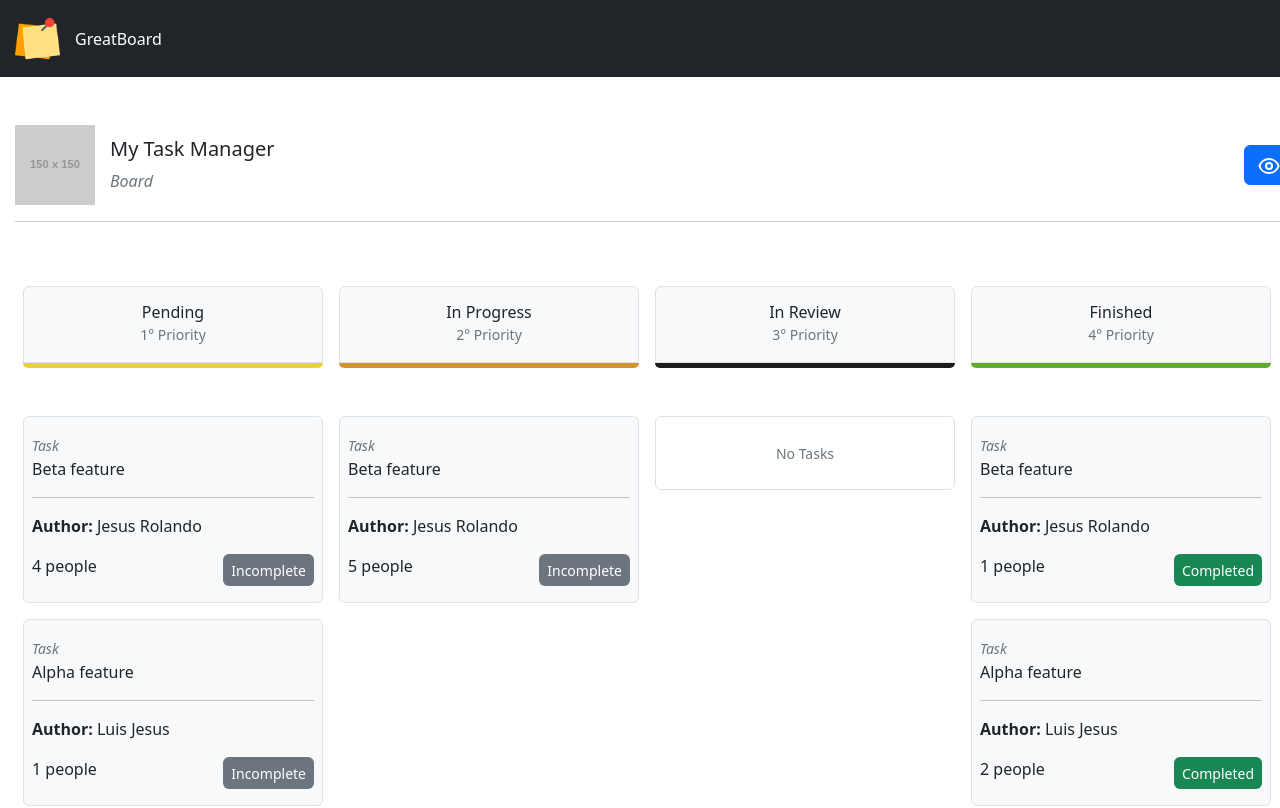
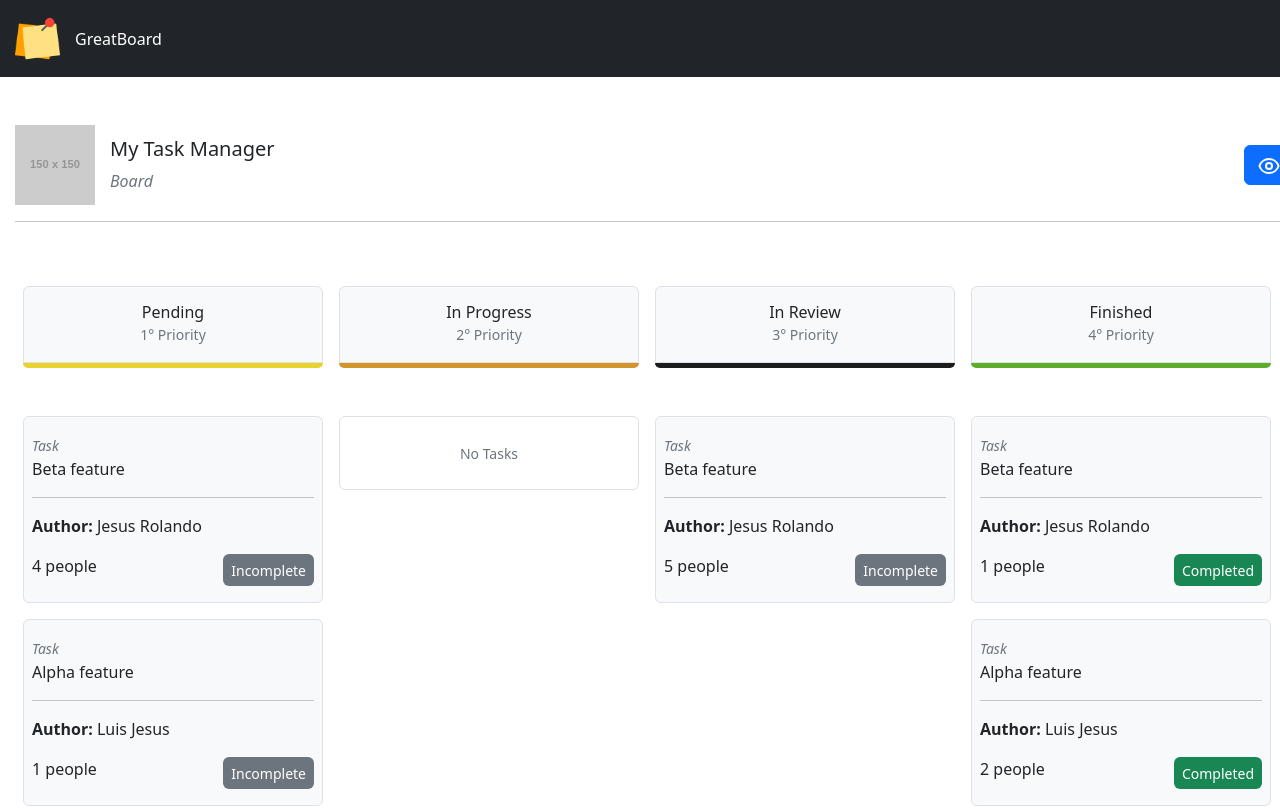
Before and after one commit to LuisRococo/task-manager-app-front, a React (Vite) app: page / in a window 1280 px wide. Shown: the top 808 px of the page. Built offline with nearby package versions, Linux system fonts and the light colour scheme.

Commit message:
refactor task-lists

```diff
--- /dev/null
+++ b/src/appState/taskListState.ts
@@ -0,0 +1,7 @@
+import { atom } from "recoil";
+import { ITaskListState } from "../interfaces/taskList";
+
+export const taskListState = atom<ITaskListState[]>({
+  key: "board-task-list-state",
+  default: [],
+});
--- a/src/components/boardPage/TaskList/TaskList.tsx
+++ b/src/components/boardPage/TaskList/TaskList.tsx
@@ -1,33 +1,16 @@
 import React, { useEffect, useState } from "react";
 import "./TaskList.scss";
-import { ITaskList } from "../../../interfaces/taskList";
+import { ITaskListState } from "../../../interfaces/taskList";
 import { EmptyTaskListCard } from "./EmptyTaskListCard";
-import { ITask } from "../../../interfaces/task";
 import { TaskCard } from "../TaskCard.tsx/TaskCard";
-import {
-  taskGroup1,
-  taskGroup2,
-  taskGroupCompleted,
-} from "../../../placeholders/tasksPlaceholders";
 
-interface CardList {
-  taskList: ITaskList;
-  onClick: (taskList: ITaskList) => void;
+interface ITaskList {
+  taskList: ITaskListState;
+  onClick: (taskList: ITaskListState) => void;
 }
 
-export const TaskList: React.FC<CardList> = ({ taskList, onClick }) => {
-  const [tasks, setTasks] = useState<ITask[]>([]);
-
-  useEffect(() => {
-    // Placeholder code
-    if (taskList.priority === 1) {
-      setTasks(taskGroup1);
-    } else if (taskList.priority === 2) {
-      setTasks(taskGroup2);
-    } else if (taskList.priority === 4) {
-      setTasks(taskGroupCompleted);
-    }
-  }, []);
+export const TaskList: React.FC<ITaskList> = ({ taskList, onClick }) => {
+  const { tasks, color, name, priority, listId } = taskList;
 
   return (
     <div className="task-list mx-2 col-inside-scroll pb-4 h-100">
@@ -39,12 +22,12 @@ export const TaskList: React.FC<CardList> = ({ taskList, onClick }) => {
         }}
       >
         <div className="w-100 bg-light rounded-top p-3 text-center border">
-          <p className="h6 m-0">{taskList.name}</p>
-          <small className="text-muted">{taskList.priority}° Priority</small>
+          <p className="h6 m-0">{name}</p>
+          <small className="text-muted">{priority}° Priority</small>
         </div>
         <div
           className="task-list-bottom rounded-bottom"
-          style={{ backgroundColor: taskList.color }}
+          style={{ backgroundColor: color }}
         ></div>
       </div>
 
--- a/src/components/boardPage/TaskListContainer/TaskListContainer.tsx
+++ b/src/components/boardPage/TaskListContainer/TaskListContainer.tsx
@@ -1,27 +1,26 @@
 import React, { useState } from "react";
 import * as ReactDOM from "react-dom";
 import "./TaskListContainer.scss";
-import { TaskLists } from "../../../placeholders/taskListsPlaceholders";
 import { TaskList as TaskList } from "../TaskList/TaskList";
 import { TaskListModal } from "../TaskListModal/TaskListModal";
-import { ITaskList } from "../../../interfaces/taskList";
+import { useTaskListState } from "../../../hooks/useTaskListState";
+import { ITaskListState } from "../../../interfaces/taskList";
 
-interface TaskListContainer {
-  boardId?: number;
-}
+interface TaskListContainer {}
 
-export const TaskListContainer: React.FC<TaskListContainer> = ({ boardId }) => {
-  const [taskLists, setTaskLists] = useState(TaskLists);
+export const TaskListContainer: React.FC<TaskListContainer> = () => {
+  const { taskLists, setSingleTaskList, findTaskList } = useTaskListState();
   const [modalVisibility, setModalVisibility] = useState(false);
-  const [modalTaskList, setModalTaskList] = useState<ITaskList | undefined>(
-    undefined
-  );
+  //! Fix modal as well
+  const [modalTaskList, setModalTaskList] = useState<
+    ITaskListState | undefined
+  >(undefined);
 
   function handleModalClose() {
     setModalVisibility(false);
   }
 
-  function handleTaskListClick(taskList: ITaskList) {
+  function handleTaskListClick(taskList: ITaskListState) {
     setModalTaskList(taskList);
     setModalVisibility(true);
   }
@@ -34,15 +33,17 @@ export const TaskListContainer: React.FC<TaskListContainer> = ({ boardId }) => {
   ) {
     setModalVisibility(false);
 
-    for (let index = 0; index < taskLists.length; index++) {
-      const taskList = taskLists[index];
-      if (taskList.listId === taskListId) {
-        taskList.name = name;
-        taskList.priority = priority;
-        taskList.color = color;
-        return;
-      }
-    }
+    let taskListToUpdate = findTaskList(taskListId);
+
+    if (!taskListToUpdate) return;
+
+    taskListToUpdate = { ...taskListToUpdate };
+
+    taskListToUpdate.name = name;
+    taskListToUpdate.priority = priority;
+    taskListToUpdate.color = color;
+
+    setSingleTaskList(taskListToUpdate);
   }
 
   return (
--- /dev/null
+++ b/src/hooks/useTaskListState.ts
@@ -0,0 +1,45 @@
+import React from "react";
+import { taskListState } from "../appState/taskListState";
+import { useRecoilState } from "recoil";
+import { ITaskListState } from "../interfaces/taskList";
+import { taskLists as taskListsPlaceholder } from "../placeholders/taskListsPlaceholders";
+
+export const useTaskListState = () => {
+  const [taskLists, setTaskLists] = useRecoilState(taskListState);
+
+  async function fetchTaskLists(boardId: number) {
+    const newTaskLists: ITaskListState[] = taskListsPlaceholder;
+    setTaskLists(newTaskLists);
+  }
+
+  function setSingleTaskList(taskList: ITaskListState) {
+    const elementIndex = taskLists.findIndex(
+      (item) => item.listId === taskList.listId
+    );
+
+    if (elementIndex === -1) return;
+
+    const updatedTaskLists = [...taskLists];
+    updatedTaskLists[elementIndex] = taskList;
+
+    setTaskLists(updatedTaskLists);
+  }
+
+  function findTaskList(taskListId: number) {
+    for (let index = 0; index < taskLists.length; index++) {
+      const taskList = taskLists[index];
+      if (taskList.listId === taskListId) {
+        return taskList;
+      }
+    }
+    return null;
+  }
+
+  return {
+    taskLists,
+    fetchTaskLists,
+    setTaskLists,
+    setSingleTaskList,
+    findTaskList,
+  };
+};
--- a/src/interfaces/taskList.ts
+++ b/src/interfaces/taskList.ts
@@ -1,6 +1,9 @@
-export interface ITaskList {
+import { ITask } from "./task";
+
+export interface ITaskListState {
   listId: number;
   name: string;
   color: string;
   priority: number;
+  tasks: ITask[];
 }
--- a/src/pages/BoardPage.tsx
+++ b/src/pages/BoardPage.tsx
@@ -5,14 +5,17 @@ import { TaskListContainer } from "../components/boardPage/TaskListContainer/Tas
 import { board as boardPlaceholder } from "../placeholders/boardsPlaceholders";
 import { BoardMenu } from "../components/common/BoardMenu/BoardMenu";
 import { useBoardState } from "../hooks/useBoardState";
+import { useTaskListState } from "../hooks/useTaskListState";
 
 function BoardPage() {
   const boardId = 1;
   const [projectImage] = useState("https://via.placeholder.com/150");
   const { board, fetchBoard } = useBoardState();
+  const { fetchTaskLists } = useTaskListState();
 
   useEffect(() => {
     fetchBoard(boardId);
+    fetchTaskLists(boardId);
   }, []);
 
   if (!board) return <div className="page-cont full-height-cont"></div>;
@@ -26,7 +29,7 @@ function BoardPage() {
           projectImage={projectImage}
           boardVisibility={board.visibility}
         />
-        <TaskListContainer boardId={boardId} />
+        <TaskListContainer />
       </div>
     </>
   );
--- a/src/placeholders/taskListsPlaceholders.ts
+++ b/src/placeholders/taskListsPlaceholders.ts
@@ -1,28 +1,37 @@
-import { ITaskList } from "../interfaces/taskList";
+import { ITaskListState } from "../interfaces/taskList";
+import {
+  taskGroup1,
+  taskGroup2,
+  taskGroupCompleted,
+} from "./tasksPlaceholders";
 
-export const TaskLists: ITaskList[] = [
+export const taskLists: ITaskListState[] = [
   {
     color: "#e8d22c",
     listId: 0,
     name: "Pending",
     priority: 1,
+    tasks: taskGroup1,
   },
   {
     color: "#d1952c",
     listId: 1,
     name: "In Progress",
     priority: 2,
+    tasks: [],
   },
   {
     color: "#1c1c1c",
     listId: 2,
     name: "In Review",
     priority: 3,
+    tasks: taskGroup2,
   },
   {
     color: "#5dad2b",
     listId: 3,
     name: "Finished",
     priority: 4,
+    tasks: taskGroupCompleted,
   },
 ];
```
